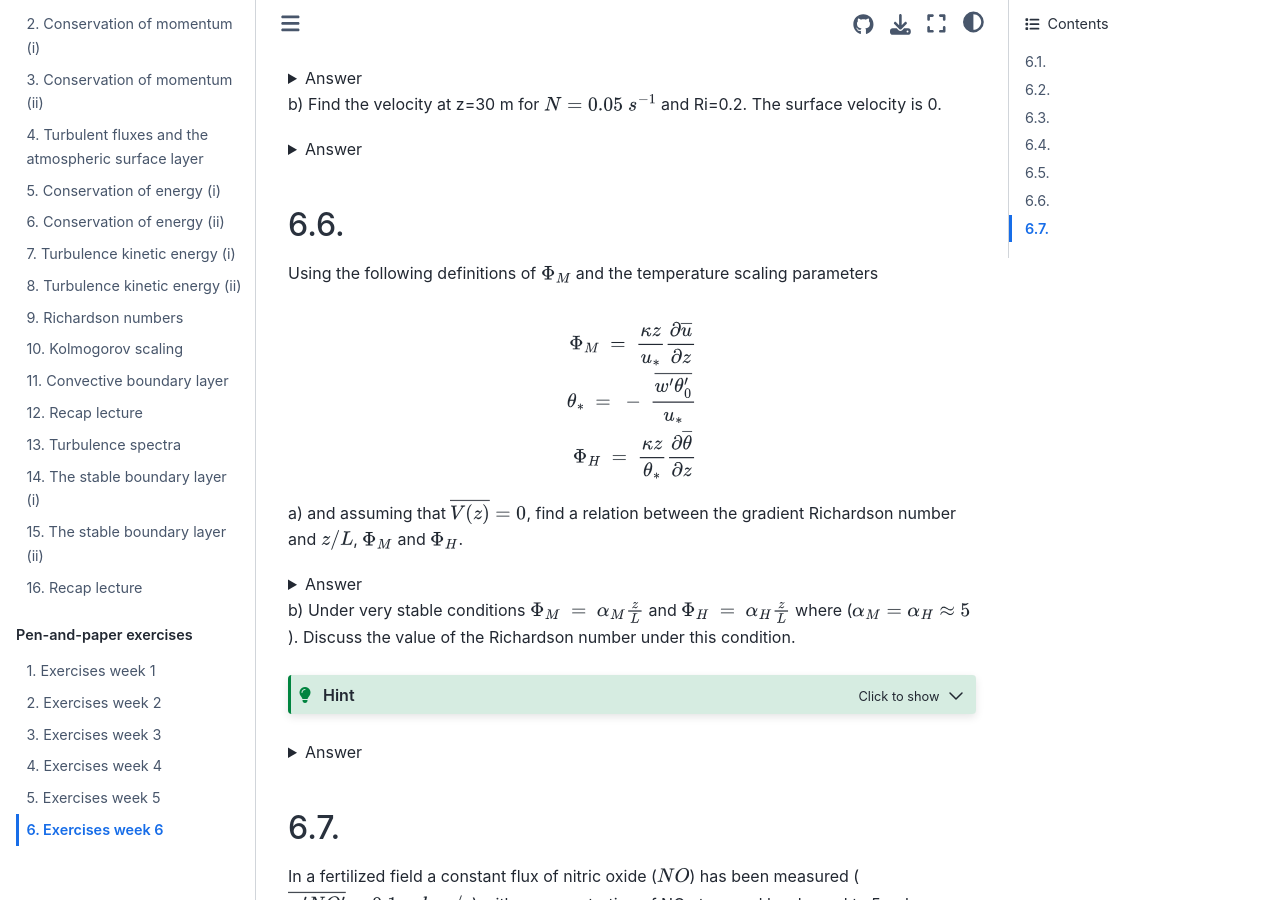
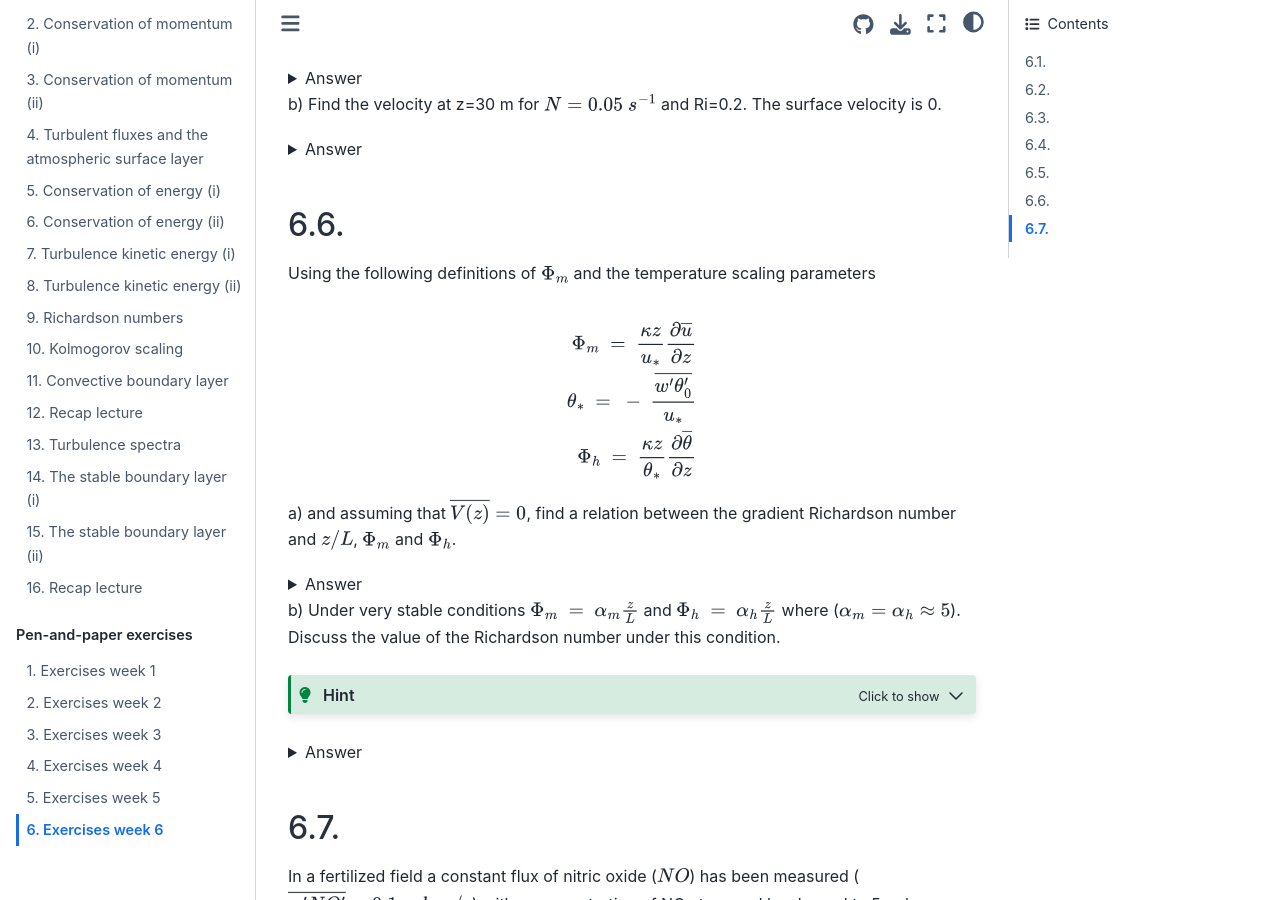
Before and after one commit to boundary-layer-meteo/boundary-layer-meteo.github.io, a Jupyter Book: the page built from exercises/week6.md, in a window 1280 px wide and 900 px high, scrolled down 3730 px. Built offline with Jupyter Book 1.0.4 settings and Sphinx 7.4.7 and the Sphinx Book theme 1.1.4, drawn with Linux system fonts in a browser that asks for light colours; some of the changed text lies outside the part shown.

Commit message:
Capital letters & extra info answer 3c

````diff
--- a/exercises/week6.md
+++ b/exercises/week6.md
@@ -44,7 +44,7 @@ The relationships between $K_{H,M}$ and $\Phi_{H,M}$ result in $\frac{K_M}{K_H}=
 b)  The moisture flux can be written as
 
 $$
-\overline{w'q'}~=~-K_q \pafg{\overline{q}}{z}
+\overline{w'q'}~=~-K_Q \pafg{\overline{q}}{z}
 $$
 
 Knowing that
@@ -426,15 +426,15 @@ So, $\overline{u}\left(30\rm\,m\right)=3.35\rm\,m\,s^{-1}$.
 </details>
 
 ##
-Using the following definitions of $\Phi_M$ and the temperature scaling parameters
+Using the following definitions of $\Phi_m$ and the temperature scaling parameters
 
 $$
-\Phi_M~=~\frac{\kappa z}{u_*}\pafg{\overline{u}}{z} \\
+\Phi_m~=~\frac{\kappa z}{u_*}\pafg{\overline{u}}{z} \\
 \theta_*~=~-~\frac{\overline{w'\theta'_0}}{u_*} \\
-\Phi_H~=~\frac{\kappa z}{\theta_*}\pafg{\overline{\theta}}{z}
+\Phi_h~=~\frac{\kappa z}{\theta_*}\pafg{\overline{\theta}}{z}
 $$
 
-a) and assuming that $\overline{V(z)}=0$, find a relation between the gradient Richardson number and $z/L$, $\Phi_M$ and $\Phi_H$.
+a) and assuming that $\overline{V(z)}=0$, find a relation between the gradient Richardson number and $z/L$, $\Phi_m$ and $\Phi_h$.
 
 <details>
   <summary>Answer</summary>
@@ -474,7 +474,7 @@ the final result is ${\rm Ri}_g=\frac{\Phi_h}{\Phi_m^2}\frac{z}{L}$
 
 </details>
 
-b) Under very stable conditions $\Phi_M~=~ \alpha_M\frac{z}{L}$ and $\Phi_H~=~ \alpha_H\frac{z}{L}$ where ($\alpha_M=\alpha_H \approx 5$).
+b) Under very stable conditions $\Phi_m~=~ \alpha_m\frac{z}{L}$ and $\Phi_h~=~ \alpha_h\frac{z}{L}$ where ($\alpha_m=\alpha_h \approx 5$).
 Discuss the value of the Richardson number under this condition.
 
 ```{hint}
````
Also changed, not shown: other parts of exercises/week6.md (+1 -1 lines).
